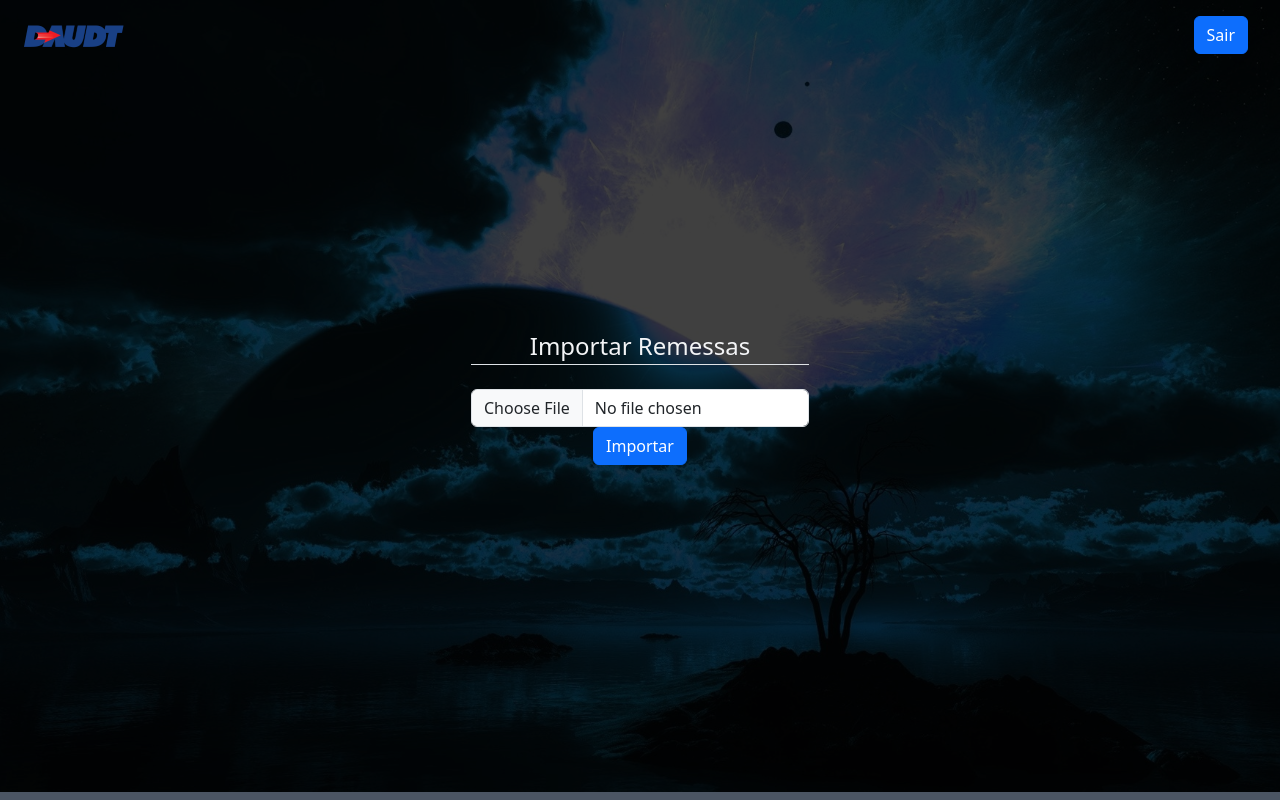
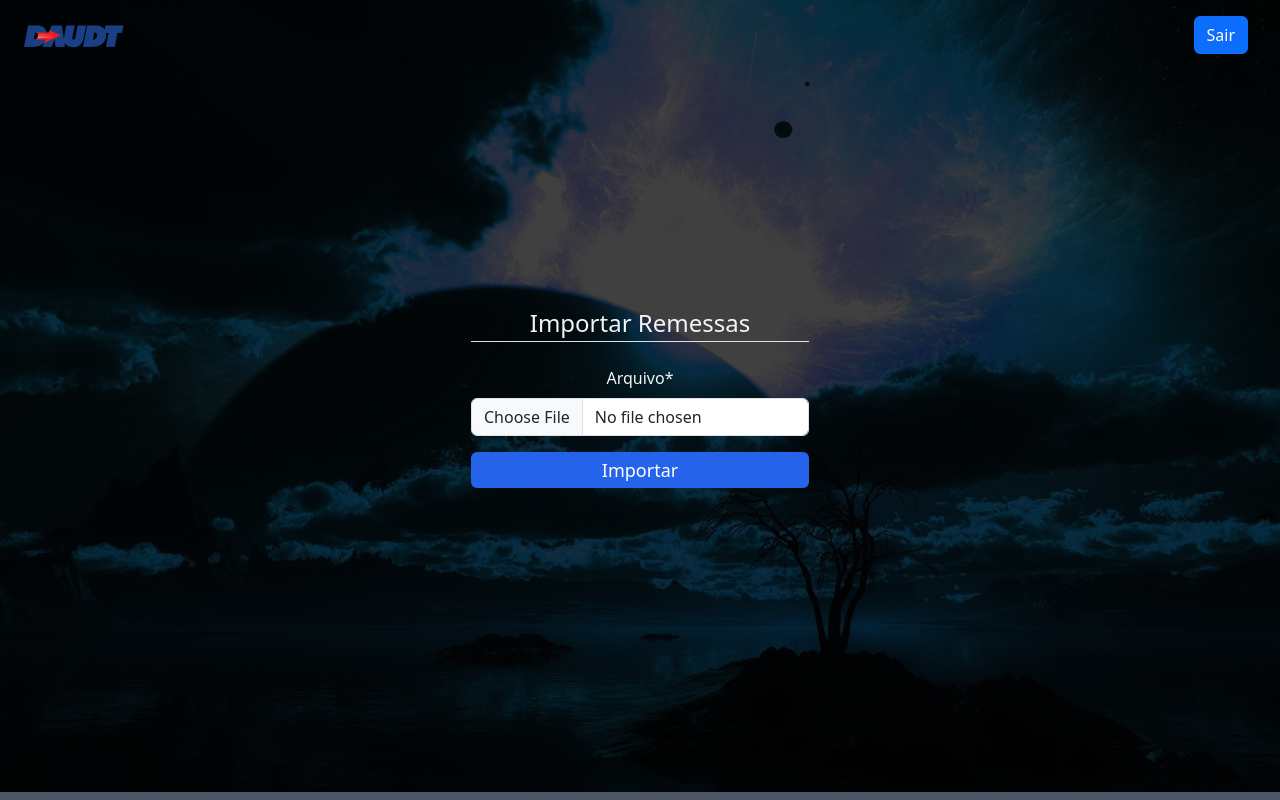
Before and after one commit to pyCarlos01/projetoIAsdaudt, a Django app: page /homefrotas/escala/remessa/ in a window 1280 px wide. Run offline with Django 4.2, Linux system fonts and the light colour scheme; a user stored in the database is signed in; some libraries are stand-ins or nearby versions.

Commit message:
primeiro

```diff
--- a/IAs/templates/remessa.html
+++ b/IAs/templates/remessa.html
@@ -16,9 +16,9 @@ Disponibilidade
                {% csrf_token %}
                 <fieldset class="form-group">
                     <legend class="border-bottom mb-4">Importar Remessas</legend>
-                    <input type="file" name="file" id="file" class="form-control rounded-md">
+                   {{ form|crispy }}
                 </fieldset>
-                <button class="btn btn-primary">Importar</button>
+                <button class="bg-blue-600 py-1 px-3 text-white w-full md:text-lg rounded-md" type="submit">Importar</button>
             </form>
         </div>
     </header>
```
